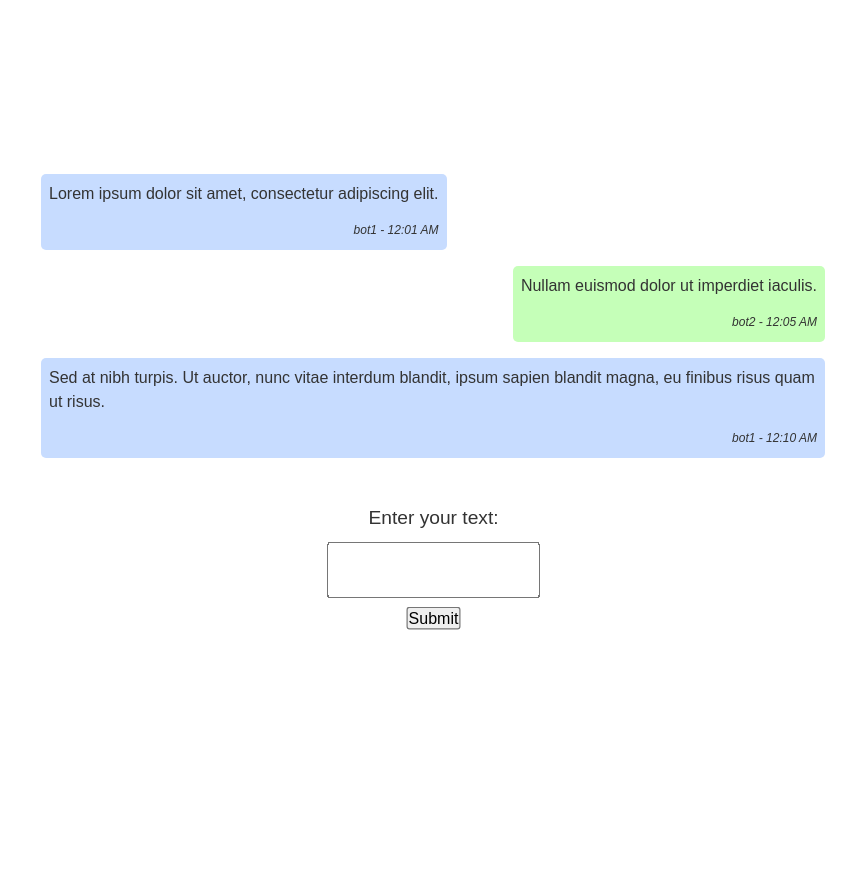
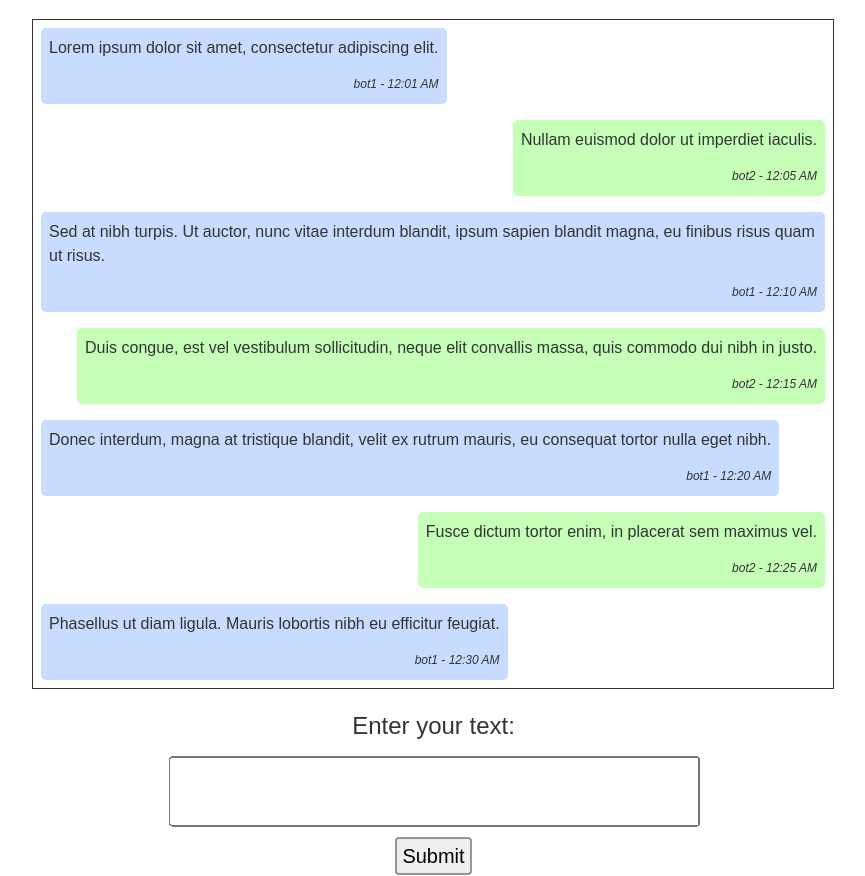
Before and after one commit to bigolboyyo/voxion, a React (Create React App) app in the folder frontend/: page / in a window 1280 px wide. Shown: the whole page, without its empty margins (207-1072 px from the left). Before the commit the page ends 800 px from the top, so only its background shows below. Built offline with nearby package versions, Linux system fonts and the light colour scheme.

Commit message:
chat history scroll

```diff
--- a/frontend/src/App.css
+++ b/frontend/src/App.css
@@ -9,6 +9,17 @@ body {
   font-size: 1rem;
   line-height: 1.5rem;
   color: #333;
+}
+
+h1 {
+  padding: 1rem;
+  font-size: 4rem;
+}
+
+p {
+  padding-top: 0.25rem;
+  font-size: 0.7rem;
+  text-decoration-line: underline;
 }
 
 .container {
@@ -27,6 +38,8 @@ body {
   flex-direction: column;
   align-items: stretch;
   justify-content: center;
+  outline: solid;
+  outline-width: thin;
 }
 
 .chat-message {
@@ -63,7 +76,7 @@ body {
 }
 
 form {
-  transform: scale(1.2);
+  transform: scale(1.5);
   display: flex;
   flex-direction: column;
   justify-content: center;
@@ -76,10 +89,14 @@ label {
   margin-bottom: 0.5rem;
 }
 
-/* textarea,
 button {
-  width: 100%;
-} */
+  padding: 0.2rem;
+}
+
+textarea {
+  width: 200%;
+  margin-left: -50%;
+}
 
 .form-group {
   width: 100%;
--- a/frontend/src/App.js
+++ b/frontend/src/App.js
@@ -22,6 +22,48 @@ function App() {
       user: "bot1",
       time: "12:10 AM",
     },
+    {
+      id: 4,
+      text: "Duis congue, est vel vestibulum sollicitudin, neque elit convallis massa, quis commodo dui nibh in justo.",
+      user: "bot2",
+      time: "12:15 AM",
+    },
+    {
+      id: 5,
+      text: "Donec interdum, magna at tristique blandit, velit ex rutrum mauris, eu consequat tortor nulla eget nibh.",
+      user: "bot1",
+      time: "12:20 AM",
+    },
+    {
+      id: 6,
+      text: "Fusce dictum tortor enim, in placerat sem maximus vel.",
+      user: "bot2",
+      time: "12:25 AM",
+    },
+    {
+      id: 7,
+      text: "Phasellus ut diam ligula. Mauris lobortis nibh eu efficitur feugiat.",
+      user: "bot1",
+      time: "12:30 AM",
+    },
+    // {
+    //   id: 8,
+    //   text: "Proin ac risus quis metus gravida interdum vel at odio.",
+    //   user: "bot2",
+    //   time: "12:35 AM",
+    // },
+    // {
+    //   id: 9,
+    //   text: "Vestibulum vel leo eget enim euismod venenatis in non nulla.",
+    //   user: "bot1",
+    //   time: "12:40 AM",
+    // },
+    // {
+    //   id: 10,
+    //   text: "Nam dignissim elit eu suscipit dignissim. Nam ac hendrerit ex, vel ullamcorper dolor.",
+    //   user: "bot2",
+    //   time: "12:45 AM",
+    // },
   ]);
 
   const handleInputChange = (e) => {
@@ -35,6 +77,8 @@ function App() {
 
   return (
     <div className="container">
+      <h1>Voxion</h1>
+      <p>A text-to-speech communications tool that interacts with ChatGPT.</p>
       <div className="chat-container">
         {messages.map((message) => (
           <div
```
